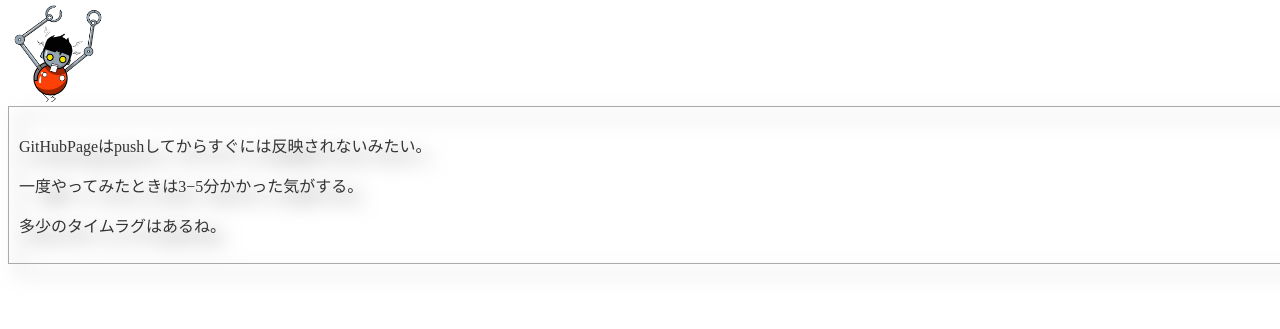
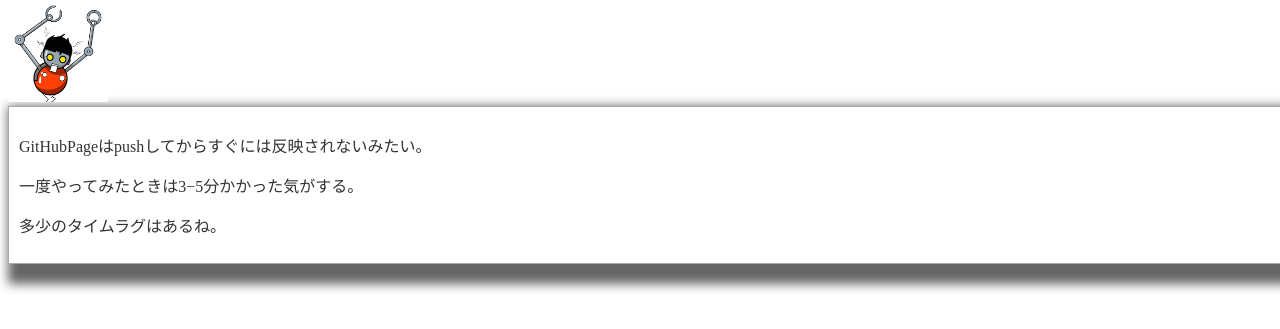
Before and after one commit to fumi2323/profile, a plain HTML site: page docs/index.html in a window 1280 px wide. Shown: the part 87-416 px from the top of the page. Drawn offline with Linux system fonts and the light colour scheme.

Commit message:
Update style.css

```diff
--- a/docs/style.css
+++ b/docs/style.css
@@ -7,5 +7,6 @@ html,body{
   margin:auto;
   padding:10px;
   border:1px solid #aaa;
-  filter: drop-shadow(10px 10px 10px rgba(0,0,0,0.6));
+  //filter: drop-shadow(10px 10px 10px rgba(0,0,0,0.6));
+  box-shadow: 10px 10px 10px 10px rgba(0,0,0,0.6);
 }
```
